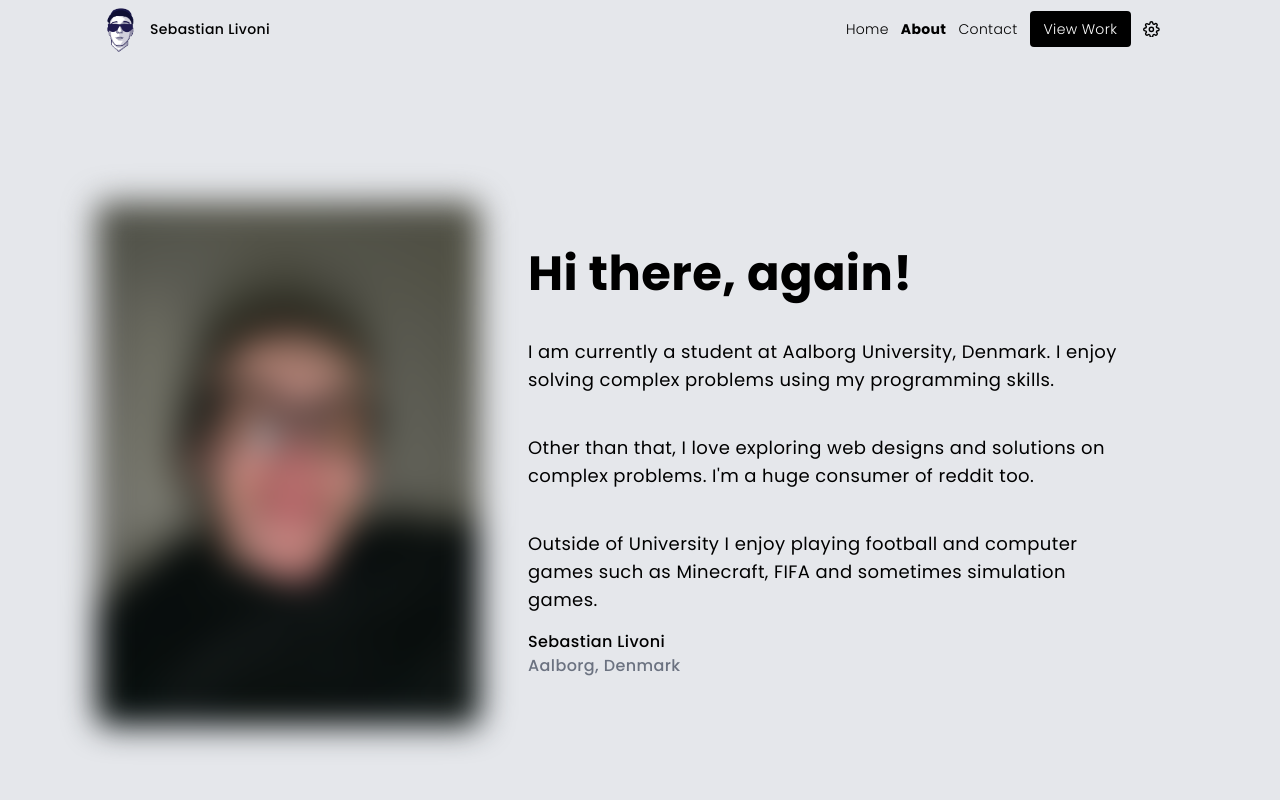
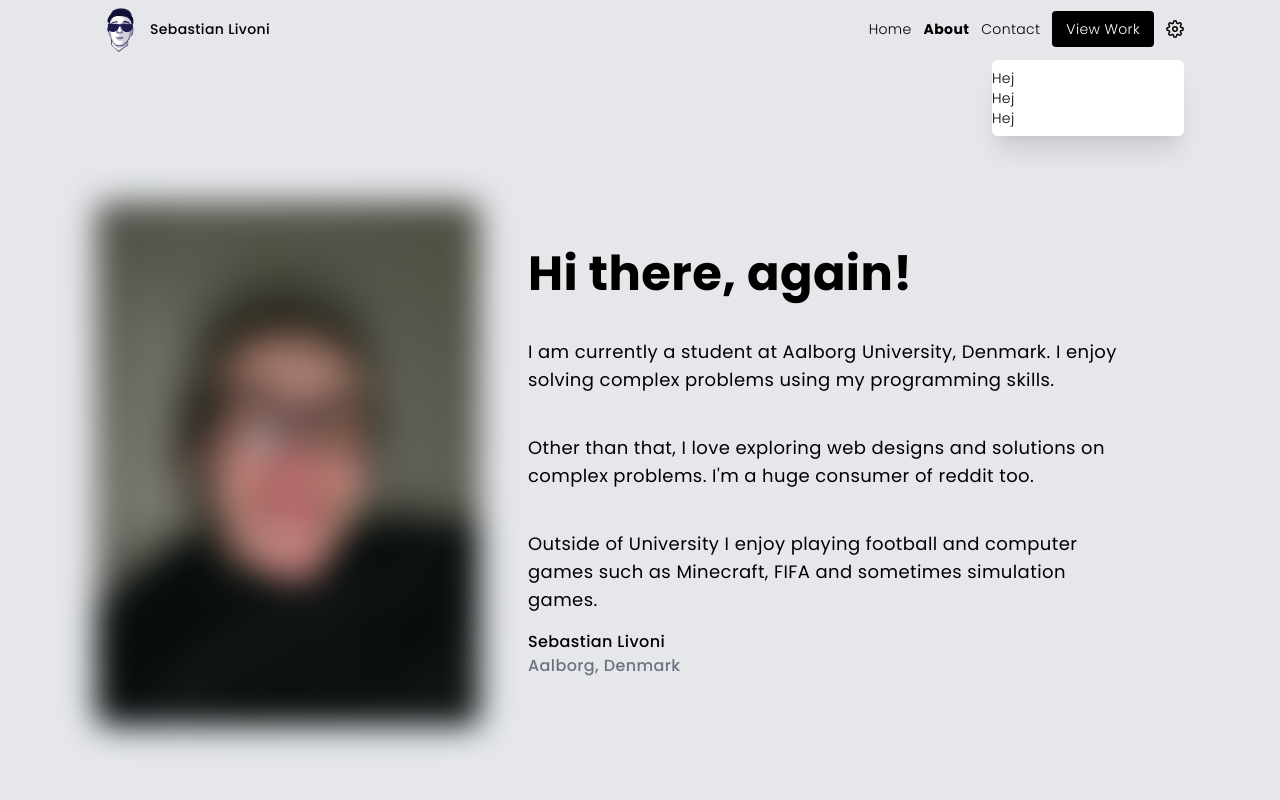
Before and after one commit to sebastianlivoni/personal-website, a React (Create React App) app: page /about in a window 1280 px wide. Both pictures are taken after a click on the link 1151 px from the left and 28 px from the top of the page. Shown: the top 800 px of the page. Built offline with nearby package versions, Linux system fonts and the light colour scheme.

Commit message:
dropdown menu settings now working

```diff
--- /dev/null
+++ b/src/components/minor/detectOutsideClick.js
@@ -0,0 +1,30 @@
+import { useState, useEffect } from "react";
+
+/**
+ * Hook for handling closing when clicking outside of an element
+ * @param {React.node} el
+ * @param {boolean} initialState
+ */
+export const useDetectOutsideClick = (el, initialState) => {
+  const [isActive, setIsActive] = useState(initialState);
+
+  useEffect(() => {
+    const onClick = e => {
+      // If the active element exists and is clicked outside of
+      if (el.current !== null && !el.current.contains(e.target)) {
+        setIsActive(!isActive);
+      }
+    };
+
+    // If the item is active (ie open) then listen for clicks outside
+    if (isActive) {
+      window.addEventListener("click", onClick);
+    }
+
+    return () => {
+      window.removeEventListener("click", onClick);
+    };
+  }, [isActive, el]);
+
+  return [isActive, setIsActive];
+};
--- a/src/components/navigation/nav.js
+++ b/src/components/navigation/nav.js
@@ -2,9 +2,14 @@ import logo from '../../images/profile_pb.png'
 import NavMobile from './nav_mobile'
 import { Link, NavLink } from "react-router-dom";
 import { FiSettings } from 'react-icons/fi';
-import { IconContext } from "react-icons";
+import React, { useRef } from 'react'
+import { useDetectOutsideClick } from '../minor/detectOutsideClick';
 
 export default function Nav(props) {
+  const dropdownRef = useRef(null);
+  const [isActive, setIsActive] = useDetectOutsideClick(dropdownRef, false);
+  /*const [showMe, setShowMe] = useState(false);*/
+  const onClick = () => setIsActive(!isActive)
 
   return (
     <>
@@ -17,19 +22,17 @@ export default function Nav(props) {
                 <p className="font-medium">Sebastian Livoni</p>
               </Link>
             </div>
-            <div className="hidden md:flex items-center font-light">
+            <div className="hidden md:flex items-center font-light relative">
               <NavLink exact to='/' className="mr-3 text-transparent bg-clip-text bg-gradient-to-br from-black to-black dark:from-white dark:to-white dark:hover:from-pink-400 dark:hover:to-red-600" activeClassName="dark:from-white dark:to-white dark:from-pink-400 dark:to-red-600 font-bold dark:font-normal">Home</NavLink>
               <NavLink to="/about" className="mr-3 text-transparent bg-clip-text bg-gradient-to-br from-black to-black dark:from-white dark:to-white dark:hover:from-pink-400 dark:hover:to-red-600" activeClassName="dark:from-white dark:to-white dark:from-pink-400 dark:to-red-600 font-bold dark:font-normal">About</NavLink>
               <NavLink to="/contact" className="pr-3 text-transparent bg-clip-text bg-gradient-to-br from-black to-black dark:from-white dark:to-white dark:hover:from-pink-400 dark:hover:to-red-600" activeClassName="dark:from-white dark:to-white dark:from-pink-400 dark:to-red-600 font-bold dark:font-normal">Contact</NavLink>
               <NavLink to="/work" className="mr-3 px-3.5 py-2 bg-black rounded text-white hover:bg-gray-800 dark:bg-white dark:text-black dark:hover:bg-gray-200">View Work</NavLink>
-              <IconContext.Provider value={{ size: "1.2em" }}>
-                <a href="#" rel="noreferrer" className="mr-6"><FiSettings /></a>
-                {/*<select>
-                  <option value="system">System</option>
-                  <option value="dark">Dark</option>
-                  <option value="light">Light</option>
-                </select>*/}
-              </IconContext.Provider>
+              <a href="#" rel="noreferrer" className="text-lg" onClick={onClick}><FiSettings /></a>
+              <div ref={dropdownRef} className={isActive ? "block absolute right-0 top-14 py-2 w-48 bg-white rounded-md shadow-xl z-20" : "hidden absolute right-0 top-14 py-2 w-48 bg-white rounded-md shadow-xl z-20"}>
+                <h1>Hej</h1>
+                <h1>Hej</h1>
+                <h1>Hej</h1>
+              </div>
             </div>
             {/*<div className="flex items-center cursor-pointer md:fixed md:bottom-10 md:left-10 z-30">
               <ToggleDarkMode />
--- a/tailwind.config.js
+++ b/tailwind.config.js
@@ -34,6 +34,8 @@ module.exports = {
     extend: {
       fontWeight: ['hover', 'dark'],
       blur: ['hover', 'focus'],
+      rotate: ['active', 'group-hover'],
+      display: ['hover', 'focus', 'group-hover'],
     },
   },
   plugins: [],
```
